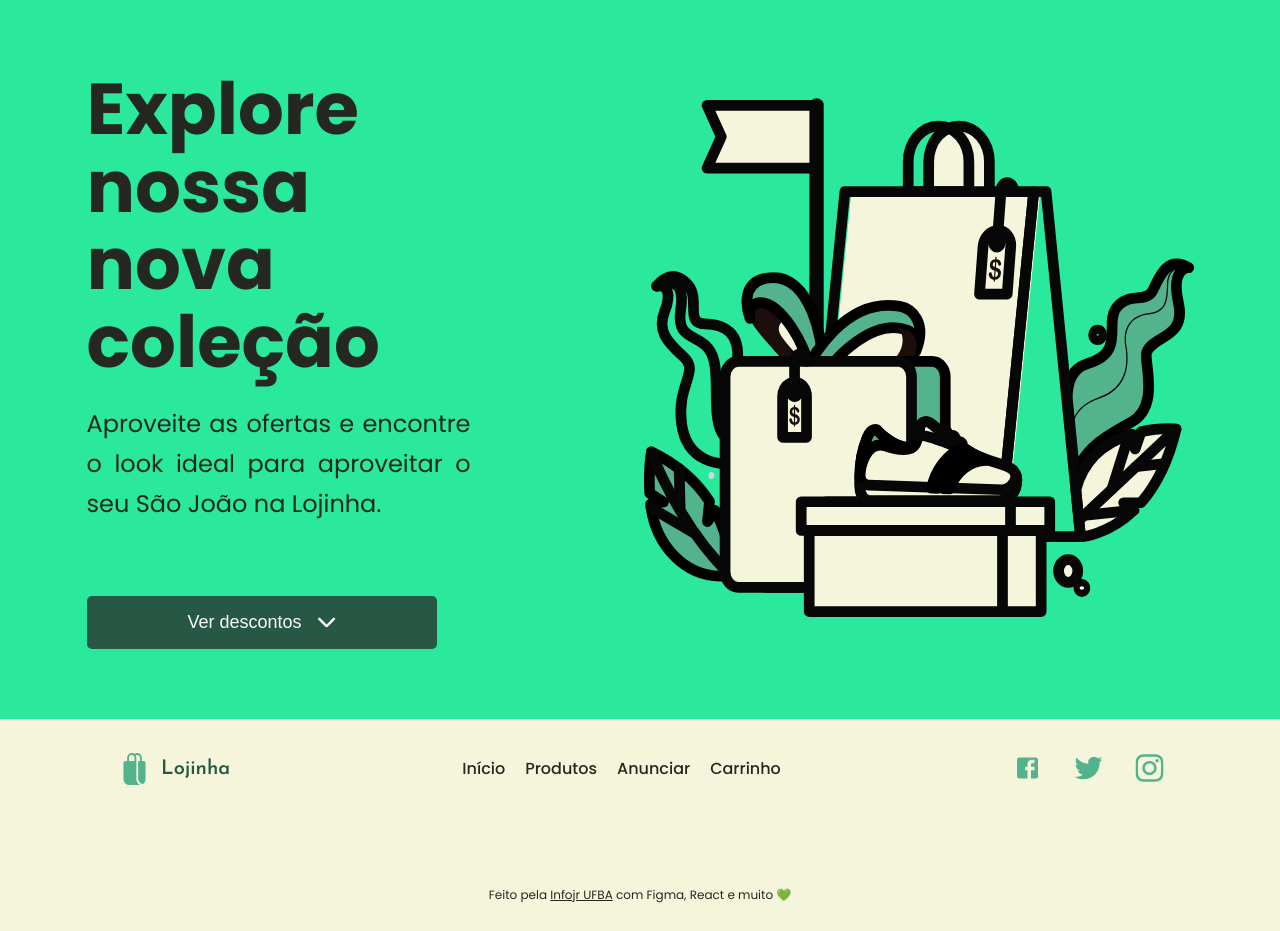
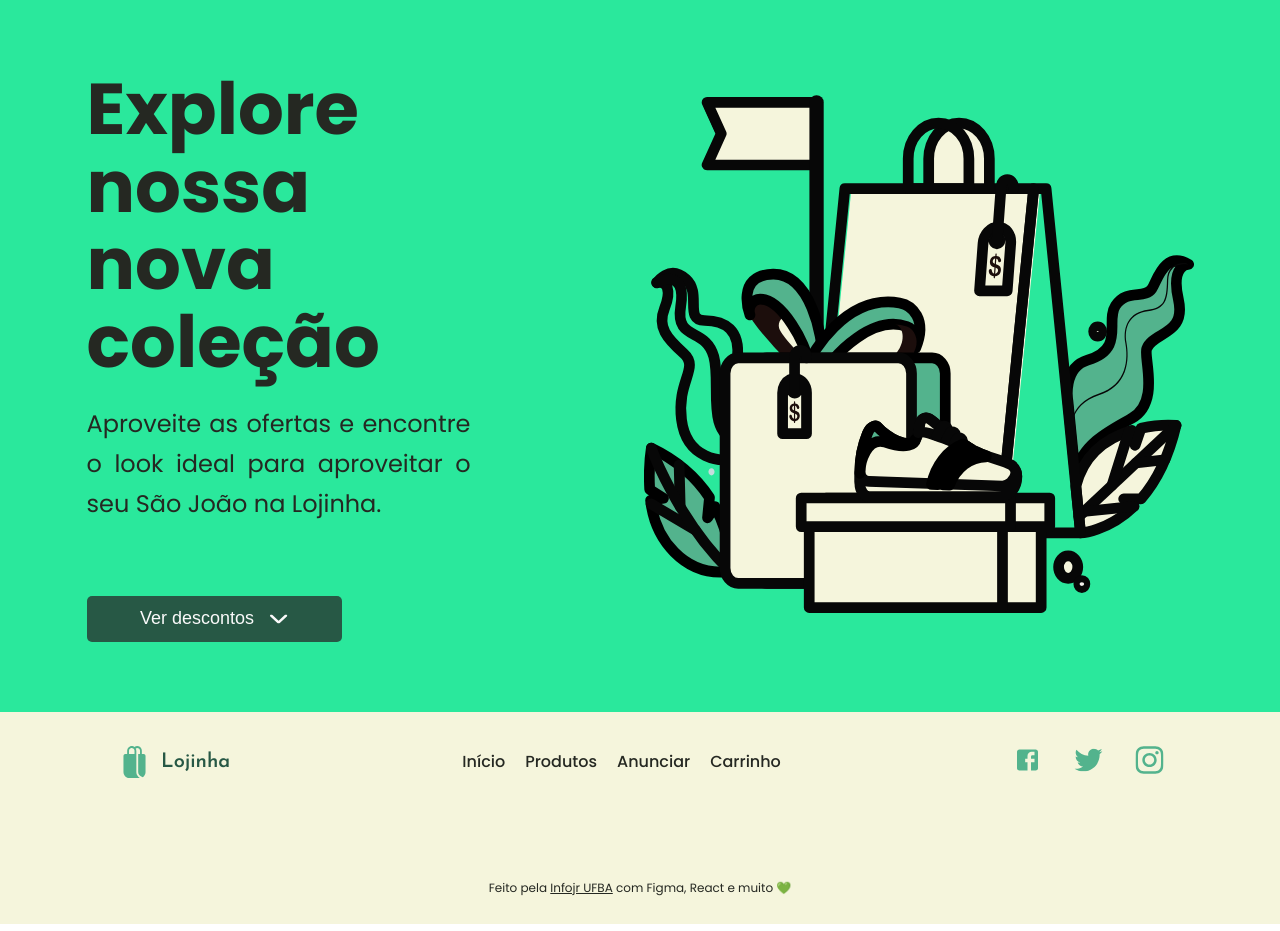
Before and after one commit to kaiocp/virtual-store, a React (Vite) app in the folder Front-End/: page / in a window 1280 px wide. Built offline with nearby package versions, Linux system fonts and the light colour scheme.

Commit message:
feat: hero tablet

```diff
--- a/Front-End/src/components/Hero/hero.css
+++ b/Front-End/src/components/Hero/hero.css
@@ -193,7 +193,7 @@ table {
     margin-top: 1rem;
     border: none;
     background-color: var(--hero-btn-bg);
-    padding: 1rem 4.75rem;
+    padding: 1rem 0;
     border-radius: 5px;
     color: var(--hero-text-white);
     font-size: 1.125rem;
@@ -209,13 +209,31 @@ table {
     transform: scale(1.1);
 }
 
-@media screen and (min-width: 1024px) {
+@media screen and (min-width: 768px) {
     .hero__main {
         flex-direction: row-reverse;
         justify-content: space-around;
         max-width: 1920px;
         margin: 0 auto;
     }
+    .hero__info {
+        text-align: justify;
+    }
+    .hero__info h1 {
+        font-size: 3rem;
+        line-height: 4.063rem;
+    }
+    .hero__info p {
+        font-size: 1.25rem;
+        line-height: 1.875rem;
+    }
+    .hero__info button {
+        max-width: 255px;
+        padding: .781rem 0;
+    }
+}
+
+@media screen and (min-width: 1024px) {
     .hero img {
         width: 550px;
     }
@@ -233,7 +251,6 @@ table {
         line-height: 2.5rem;
     }
     .hero__info button {
-        max-width: 350px;
         margin-top: 3rem;
     }
 }
```
